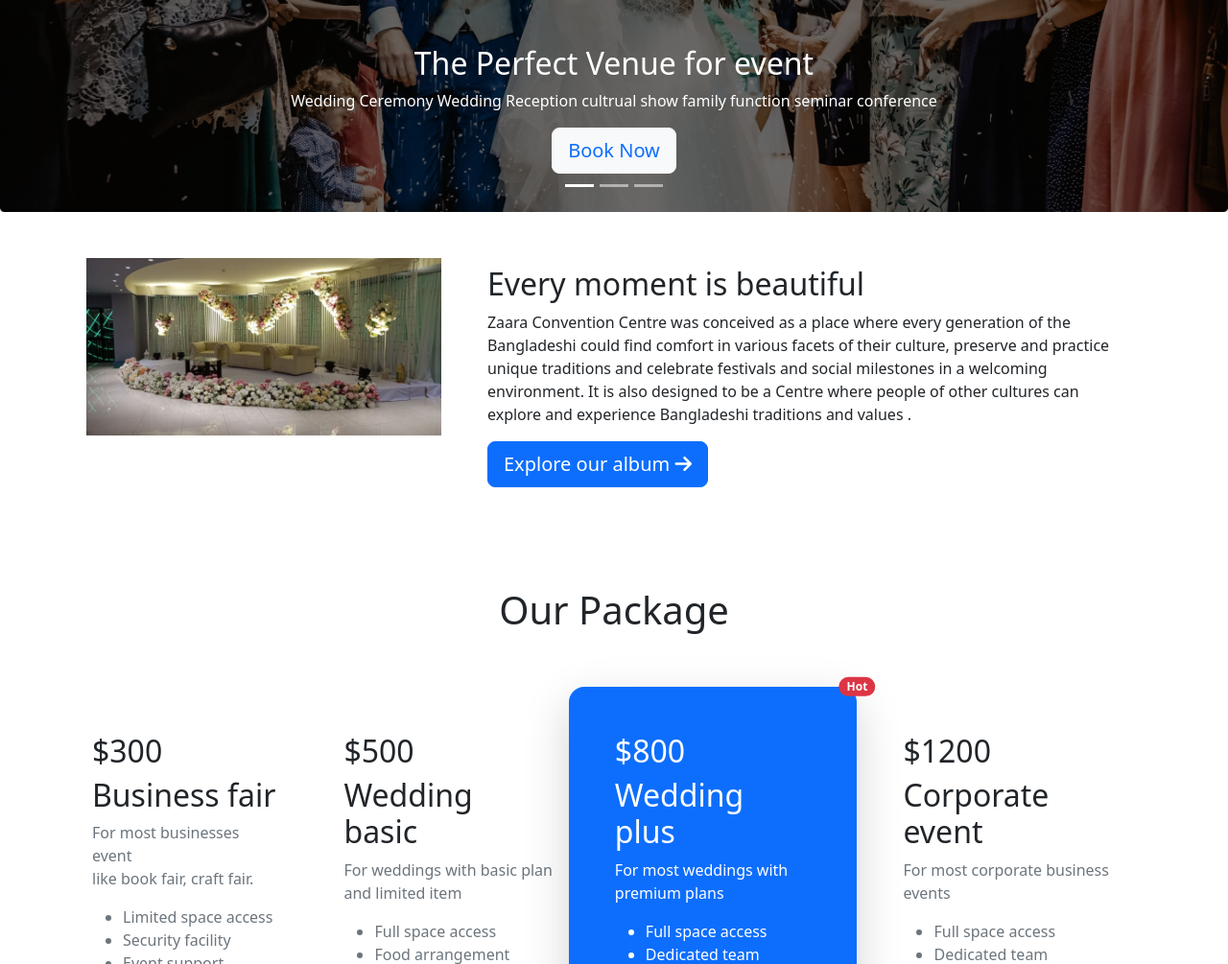
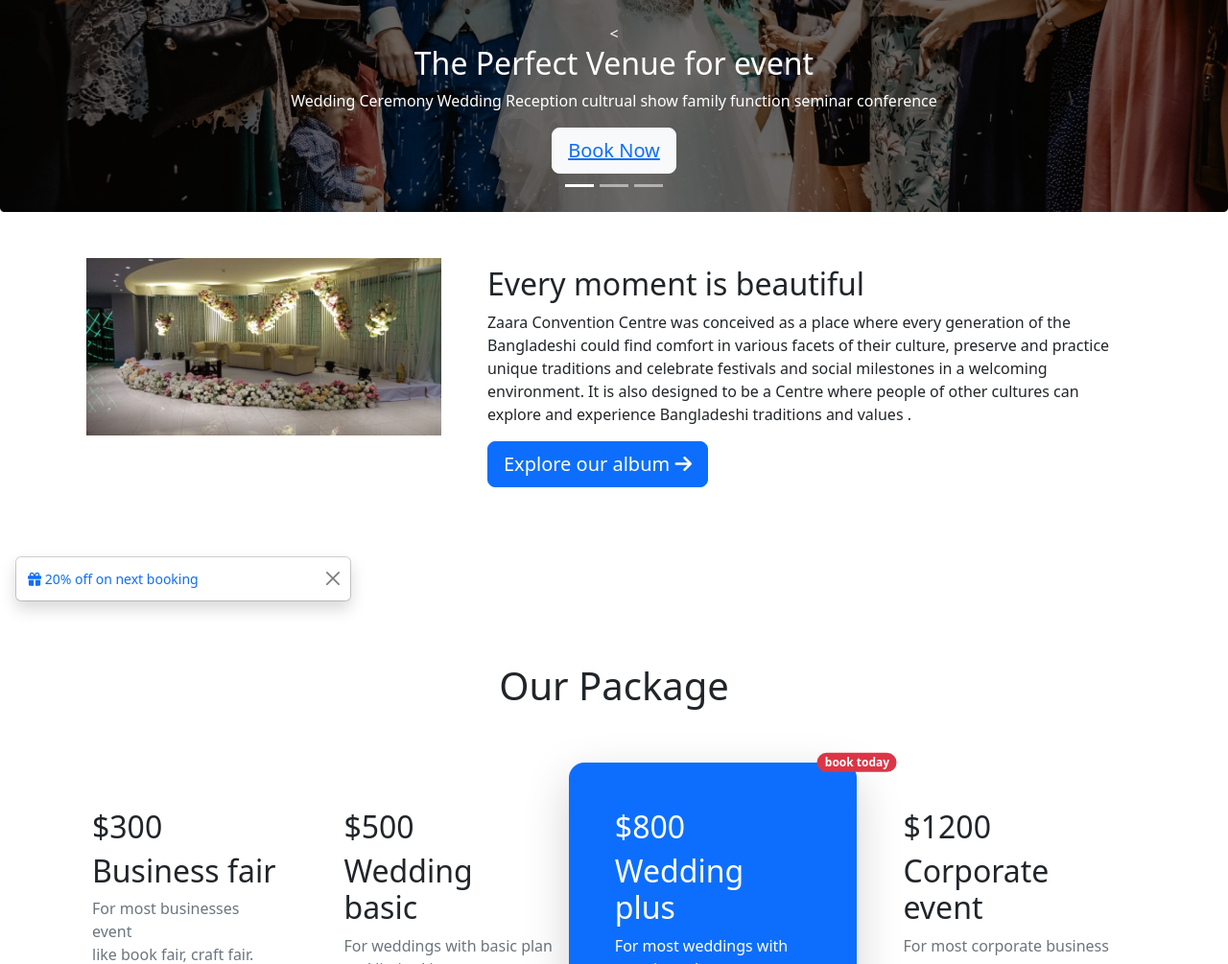
Before and after one commit to OnirbanMohii/assignment-3, a plain HTML site: page index.html in a window 1280 px wide. Shown: the part 370-1375 px from the top of the page at 96% size. Drawn offline with nearby package versions, Linux system fonts and the light colour scheme.

Commit message:
first commit

```diff
--- a/index.html
+++ b/index.html
@@ -18,6 +18,7 @@
 <body>
     <!-- header start -->
     <header>
+        <!-- navbar use  -->
         <nav class="navbar navbar-expand-lg bg-white">
             <div class="container-fluid">
                 <a class="navbar-brand ms-5" href="#">
@@ -43,9 +44,9 @@
 
     </header>
     <main>
-        <!-- carusel item -->
+        <!-- carusel item  -->
         <section>
-            <div id=" carouselExampleCaptions" class="carousel slide" data-bs-ride="false">
+            <div id="carouselExampleCaptions" class="carousel slide" data-bs-ride="false">
                 <div class="carousel-indicators">
                     <button type="button" data-bs-target="#carouselExampleCaptions" data-bs-slide-to="0" class="active"
                         aria-current="true" aria-label="Slide 1"></button>
@@ -58,9 +59,13 @@
                     <div class="carousel-item active">
                         <img src="images/banner.png" class="d-block w-100" alt="...">
                         <div class="carousel-caption d-none d-md-block">
-                            <h2>The Perfect Venue for event</h2>
-                            <p>Wedding Ceremony Wedding Reception cultrual show family function seminar conference</p>
-                            <button type="button" class="btn btn-light text-primary btn-lg">Book Now</button>
+                            < <h2>The Perfect Venue for event</h2>
+                                <p>Wedding Ceremony Wedding Reception cultrual show family function seminar conference
+                                </p>
+                                <button type="button" class="btn btn-light text-primary btn-lg">
+                                    <a href="https://communitycenterbd.com/booking/zaara-convention-center/">Book
+                                        Now</a>
+                                </button>
                         </div>
                     </div>
                     <div class="carousel-item">
@@ -68,15 +73,19 @@
                         <div class="carousel-caption d-none d-md-block">
                             <h2>The Perfect Venue for event</h2>
                             <p>Wedding Ceremony Wedding Reception cultrual show family function seminar conference</p>
-                            <button type="button" class="btn btn-light text-primary btn-lg">Book Now</button>
+                            <button type="button" class="btn btn-light text-primary btn-lg">
+                                <a href="https://communitycenterbd.com/booking/zaara-convention-center/">Book Now</a>
+                            </button>
                         </div>
                     </div>
                     <div class="carousel-item">
-                        <img src="images/banner 5.png" class="d-block w-100 p-2" alt="...">
+                        <img src="images/banner 5.png" class="d-block w-100" alt="...">
                         <div class="carousel-caption d-none d-md-block">
                             <h2>The Perfect Venue for event</h2>
                             <p>Wedding Ceremony Wedding Reception cultrual show family function seminar conference</p>
-                            <button type="button" class="btn btn-light text-primary btn-lg">Book Now</button>
+                            <button type="button" class="btn btn-light text-primary btn-lg">
+                                <a href="https://communitycenterbd.com/booking/zaara-convention-center/">Book Now</a>
+                            </button>
                         </div>
                     </div>
                 </div>
@@ -100,12 +109,14 @@
                 </div>
                 <div class="p-2 ps-5">
                     <h2>Every moment is beautiful</h2>
+
                     <p>
                         Zaara Convention Centre was conceived as a place where every generation of the Bangladeshi could
                         find comfort in various facets of their culture, preserve and practice unique traditions and
                         celebrate festivals and social milestones in a welcoming environment. It is also designed to be
                         a Centre where people of other cultures can explore and experience Bangladeshi traditions and
                         values .
+
                     </p>
                     <a href="https://communitycenterbd.com/booking/zaara-convention-center/">
                         <button type="button" class="btn btn-primary btn-lg">Explore our album <i
@@ -115,6 +126,18 @@
 
             </div>
         </section>
+        <div class="p-3 m-0 border-0 bd-example bg-white">
+            <div class="toast align-items-center fade show bg-white  text-primary" role="alert" aria-live="assertive"
+                aria-atomic="true">
+                <div class="d-flex">
+                    <div class="toast-body">
+                        <i class="fa-solid fa-gift"></i> 20% off on next booking
+                    </div>
+                    <button type="button" class="btn-close me-2 m-auto" data-bs-dismiss="toast"
+                        aria-label="Close"></button>
+                </div>
+            </div>
+        </div>
 
         <!-- 2nd secion done  -->
         <section class="pt-5 p-5 pb-5">
@@ -154,7 +177,7 @@
                 </div>
                 <div class="pb-5 position-relative">
                     <span class="position-absolute top-0 start-100 translate-middle badge rounded-pill bg-danger">
-                        Hot
+                        book today
                         <span class="visually-hidden">unread messages</span>
                     </span>
                     <div class="bg-primary p-5 shadow-lg  rounded-4 ">
@@ -191,17 +214,8 @@
                         plan</button>
                 </div>
             </div>
-
-
-
-
-
-
-
-
             </div>
         </section>
-
 
 
     </main>
```
Also changed, not shown: css/style.css (added).
